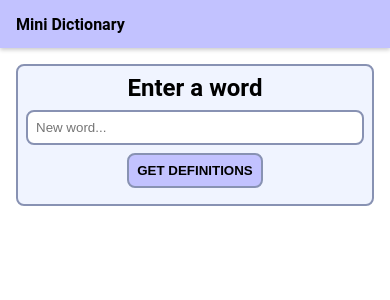
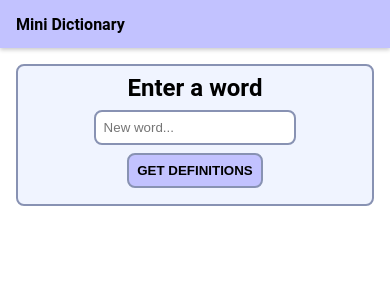
Before and after one commit to joshamore/mini-dictionary, a React (Create React App) app: page / in a window 390 px wide. Shown: the top 300 px of the page. Built offline with nearby package versions, Linux system fonts and the light colour scheme.

Commit message:
Add input padding for mobile

```diff
--- a/src/components/core/CoreTextForm.tsx
+++ b/src/components/core/CoreTextForm.tsx
@@ -17,6 +17,9 @@ const StyledTextInput = styled.input`
   padding: 8px;
   border-radius: 8px;
   border: 2px solid ${COLORS.border};
+  ${STYLES.smDown} {
+    margin: 0 20%;
+  }
 `;
 
 const SubmitButton = styled.button<{ disabled: boolean }>`
```
